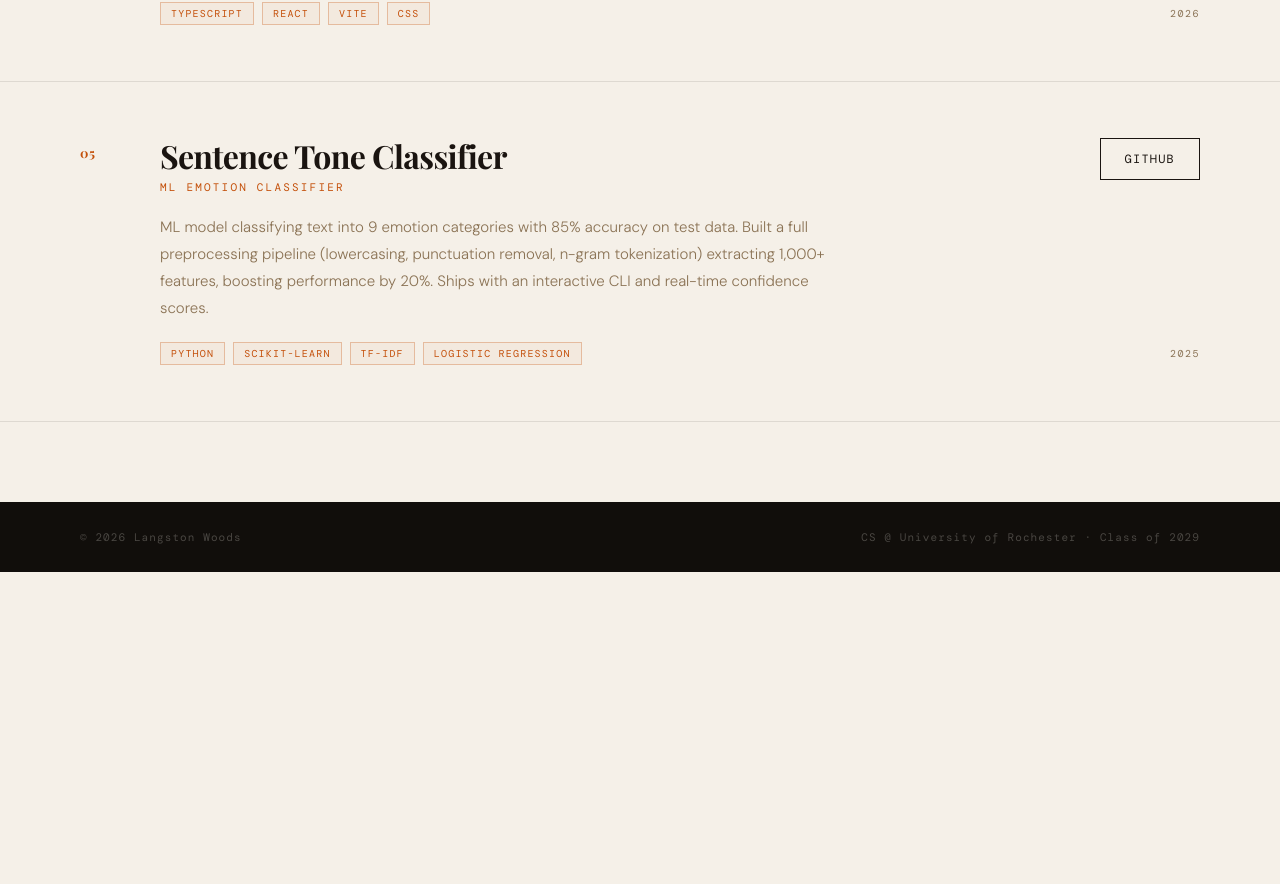
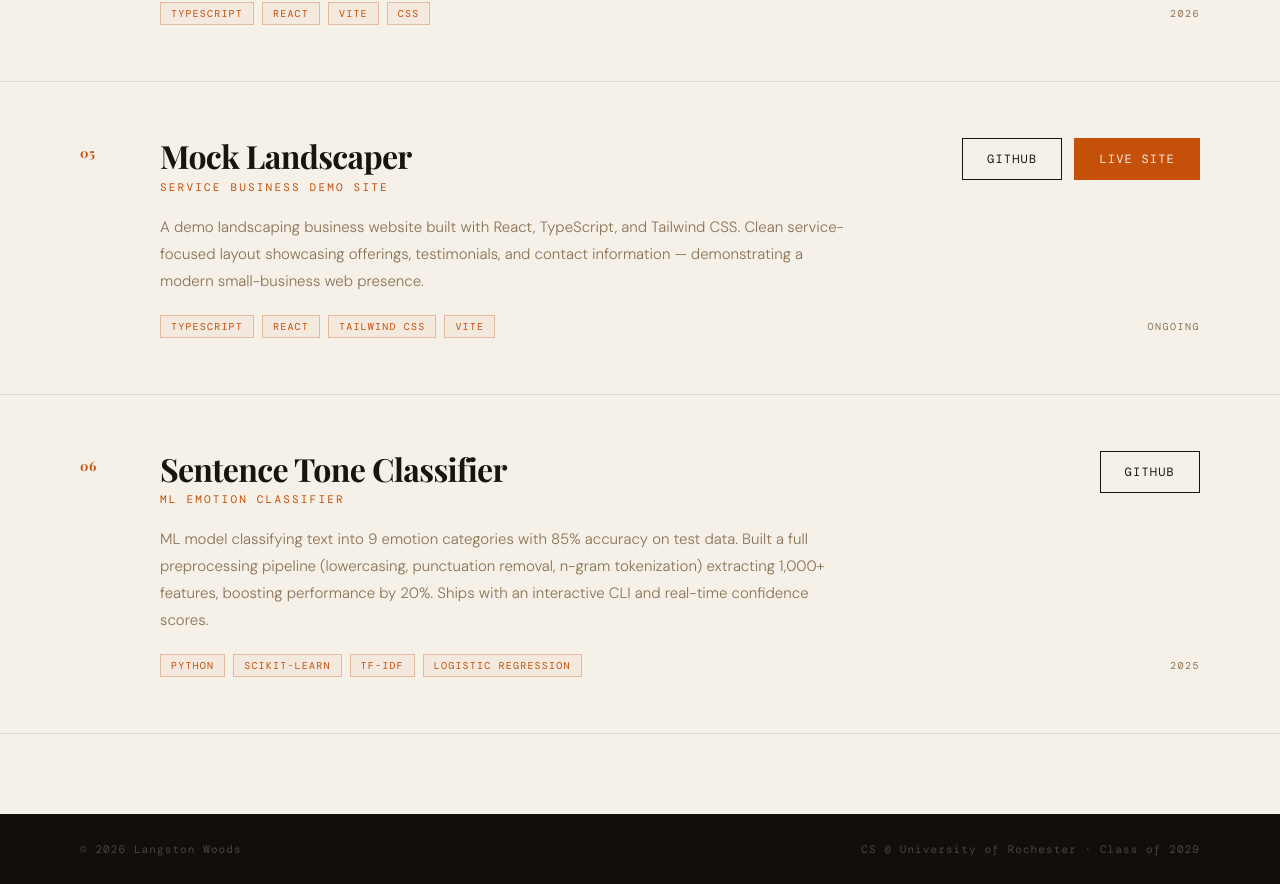
Before and after one commit to LangstonW430/Personal-Website, a React (Vite) app in the folder personal-website/: page /projects in a window 1280 px wide. Shown: the part 1658-2542 px from the top of the page. Before the commit the page ends 2230 px from the top, so only its background shows below. Built offline with nearby package versions, Linux system fonts and the light colour scheme; a web font is replaced by a local one.

Commit message:
added mock landscaper project

```diff
--- a/personal-website/src/ProjectsPage.tsx
+++ b/personal-website/src/ProjectsPage.tsx
@@ -49,6 +49,17 @@ const projects = [
   },
   {
     num: "05",
+    title: "Mock Landscaper",
+    subtitle: "Service Business Demo Site",
+    description:
+      "A demo landscaping business website built with React, TypeScript, and Tailwind CSS. Clean service-focused layout showcasing offerings, testimonials, and contact information — demonstrating a modern small-business web presence.",
+    tags: ["TypeScript", "React", "Tailwind CSS", "Vite"],
+    github: "https://github.com/LangstonW430/mock-landscaper",
+    live: "https://mock-landscaper.vercel.app",
+    date: "Ongoing",
+  },
+  {
+    num: "06",
     title: "Sentence Tone Classifier",
     subtitle: "ML Emotion Classifier",
     description:
```
